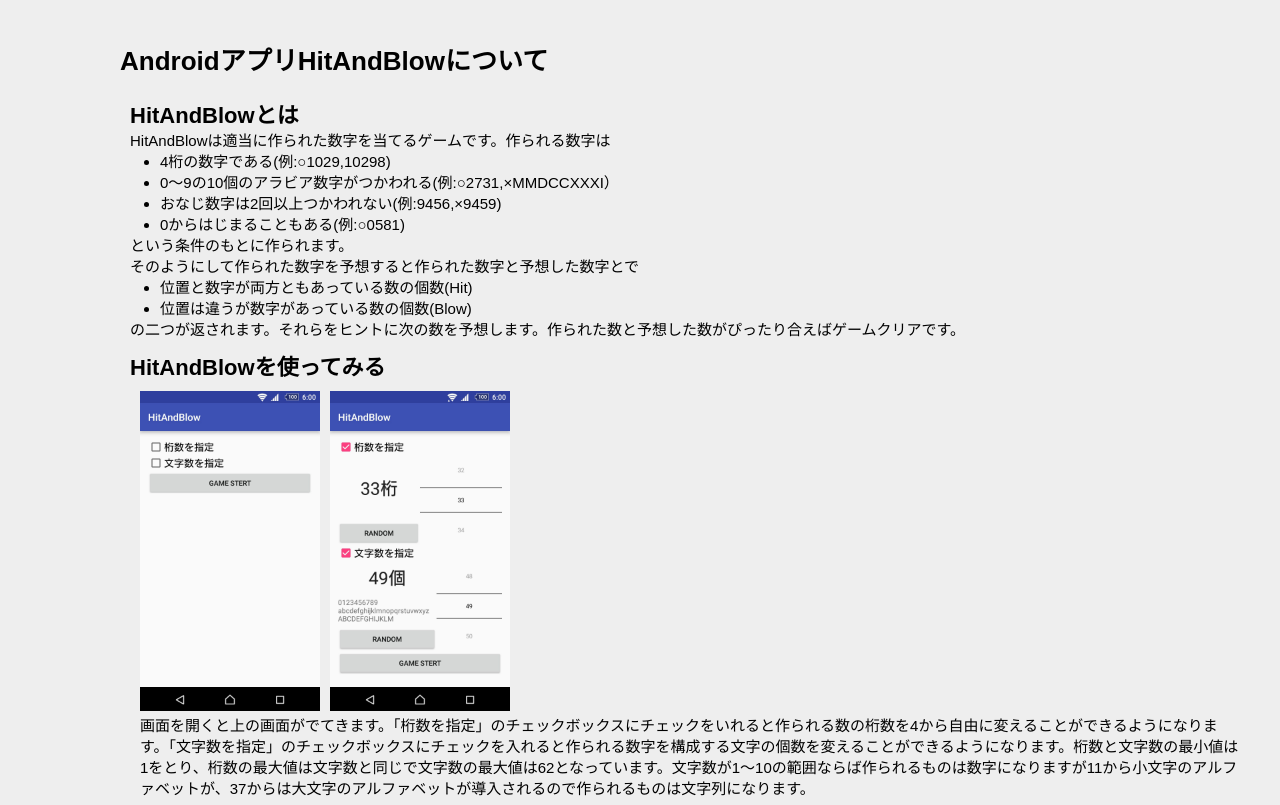
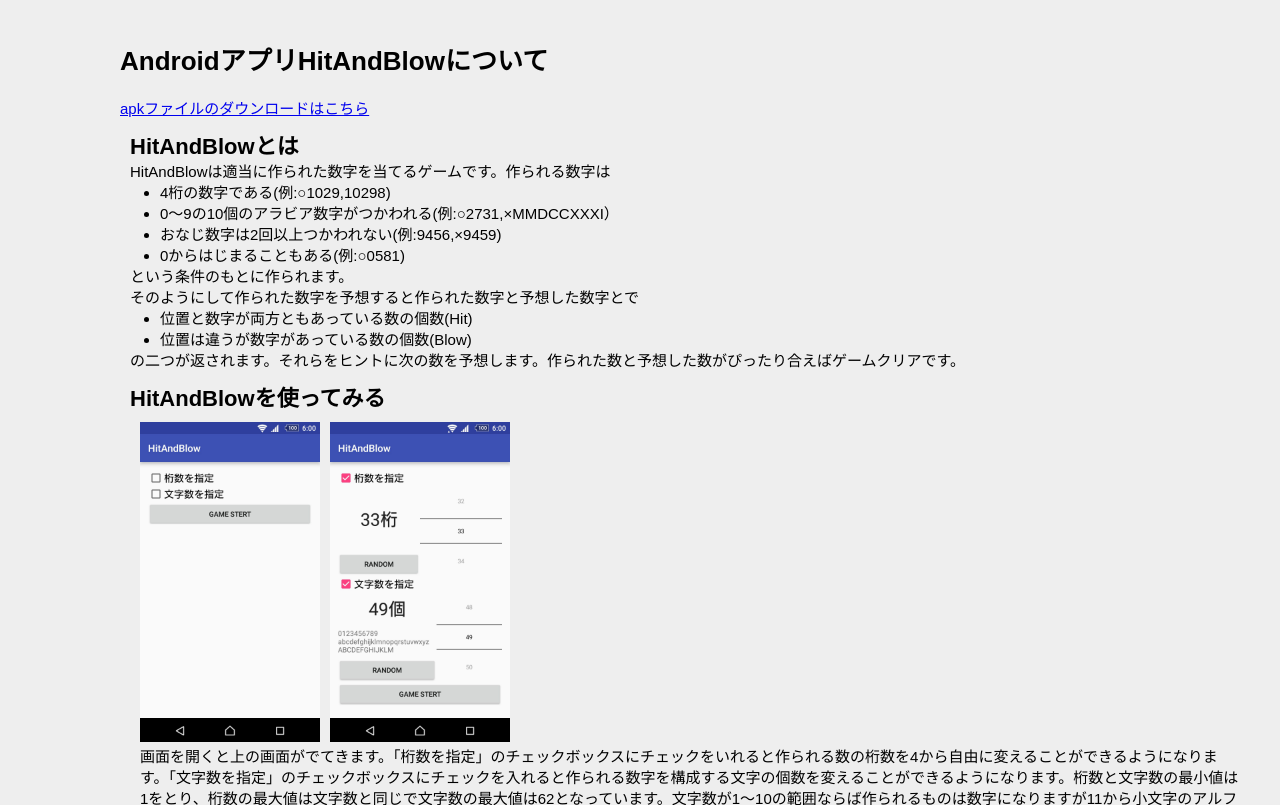
Before and after one commit to kuro-kuroite/kuroite_old, a plain HTML site: page html/hit_and_blow.html in a window 1280 px wide. Shown: the top 805 px of the page. Drawn offline with Linux system fonts and the light colour scheme.

Commit message:
apkファイルをダウンロードできるように，リンクを設置

```diff
--- a/html/hit_and_blow.html
+++ b/html/hit_and_blow.html
@@ -7,6 +7,7 @@
   </head>
   <body>
     <h1>AndroidアプリHitAndBlowについて</h1>
+    <a href="app.apk">apkファイルのダウンロードはこちら<a>
     <div>
       <h2>HitAndBlowとは</h2>
       <p>HitAndBlowは適当に作られた数字を当てるゲームです。作られる数字は</p>
```
